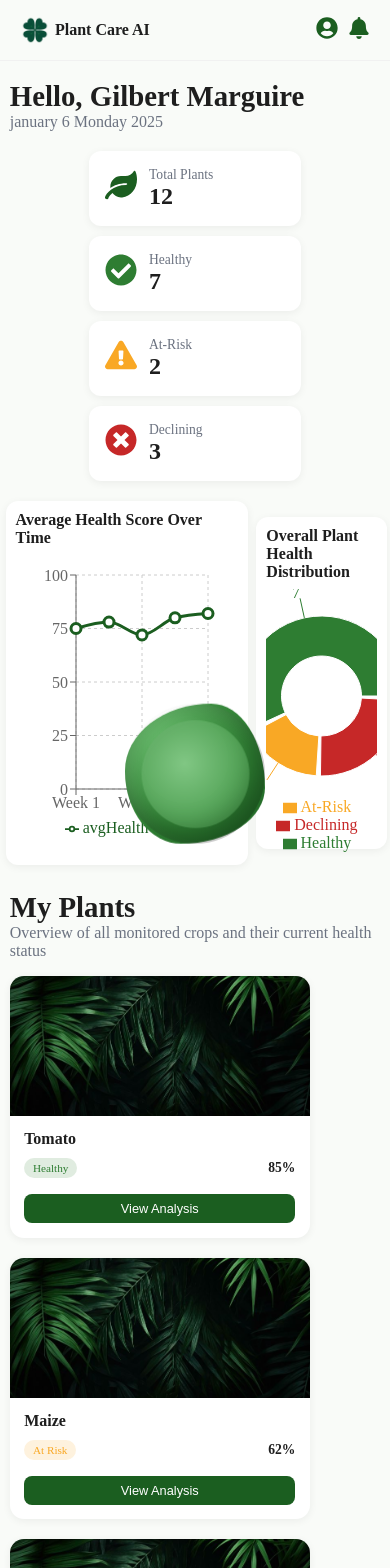
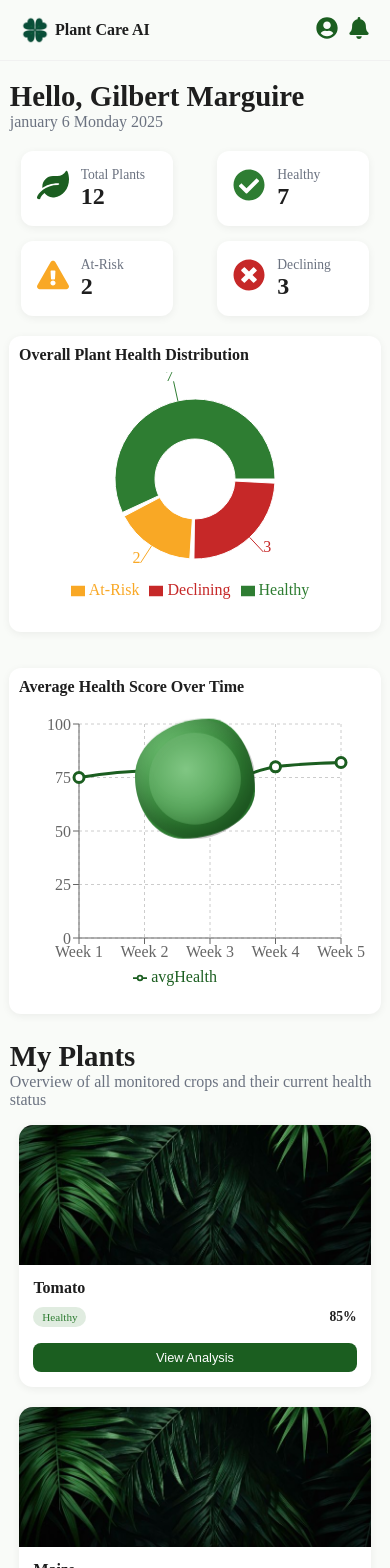
Before and after one commit to kidgideon/Plant-Care-AI, a Next.js app: page /dashboard in a window 390 px wide. Shown: the top 1568 px of the page. Built offline with nearby package versions, Linux system fonts and the light colour scheme.

Commit message:
update design

```diff
--- a/app/dashboard/page.module.css
+++ b/app/dashboard/page.module.css
@@ -8,6 +8,7 @@
     padding-top: 70px;
     background-color: var(--color-bg-main);
     padding-bottom: 30px;
+    overflow: hidden;
 }
 
 
@@ -54,3 +55,19 @@
     align-items: center;
     flex-direction: column;
 }
+
+
+/* Responsive for smaller screens */
+@media (max-width: 600px) {
+   .chartArea {
+    flex-direction: column-reverse;
+
+   }
+   .ChartOne {
+    width: 100%;
+   }
+
+   .chartTwo {
+    width: 100%;
+   }
+}
--- a/components/aiBlob/blob.module.css
+++ b/components/aiBlob/blob.module.css
@@ -1,10 +1,10 @@
 .blobWrapper {
   position: fixed;
-  bottom: 0px; /* grounded, slightly peeking */
+  bottom: 5px; /* grounded, slightly peeking */
   left: 50%;
   transform: translateX(-50%);
-  width: 140px;
-  height: 140px;
+  width: 120px;
+  height: 120px;
   pointer-events: none;
   z-index: 0;
   cursor: pointer;
--- a/components/plantsArea/plantsArea.module.css
+++ b/components/plantsArea/plantsArea.module.css
@@ -130,3 +130,16 @@
 .button:hover {
   background-color: var(--color-primary-soft);
 }
+
+
+/* Responsive for smaller screens */
+@media (max-width: 600px) {
+  .grid {
+    justify-content: center;
+  }
+
+  .card {
+    width: 95%;
+    max-width: 450px;
+  }
+}
--- a/components/summary/summary.module.css
+++ b/components/summary/summary.module.css
@@ -5,10 +5,11 @@
   flex-direction: row;
   flex-wrap: wrap;
   align-items: center;
- gap: 10px;
+  gap: 15px;
   padding: 20px 0px;
 }
 
+/* Individual card */
 .card {
   background-color: var(--color-bg-card);
   width: 100%;
@@ -48,3 +49,29 @@
   color: var(--color-text-main);
   margin: 0;
 }
+
+
+
+/* Responsive for smaller screens */
+@media (max-width: 900px) {
+ .card {
+  max-width: 120px;
+ }
+}
+
+
+/* Responsive for smaller screens */
+@media (max-width: 600px) {
+ .card {
+  max-width: 140px;
+ }
+
+}
+
+
+/* Responsive for smaller screens */
+@media (max-width: 400px) {
+ .card {
+  max-width: 120px;
+ }
+}
```
Lines whose indentation alone changed are shown as unchanged.
